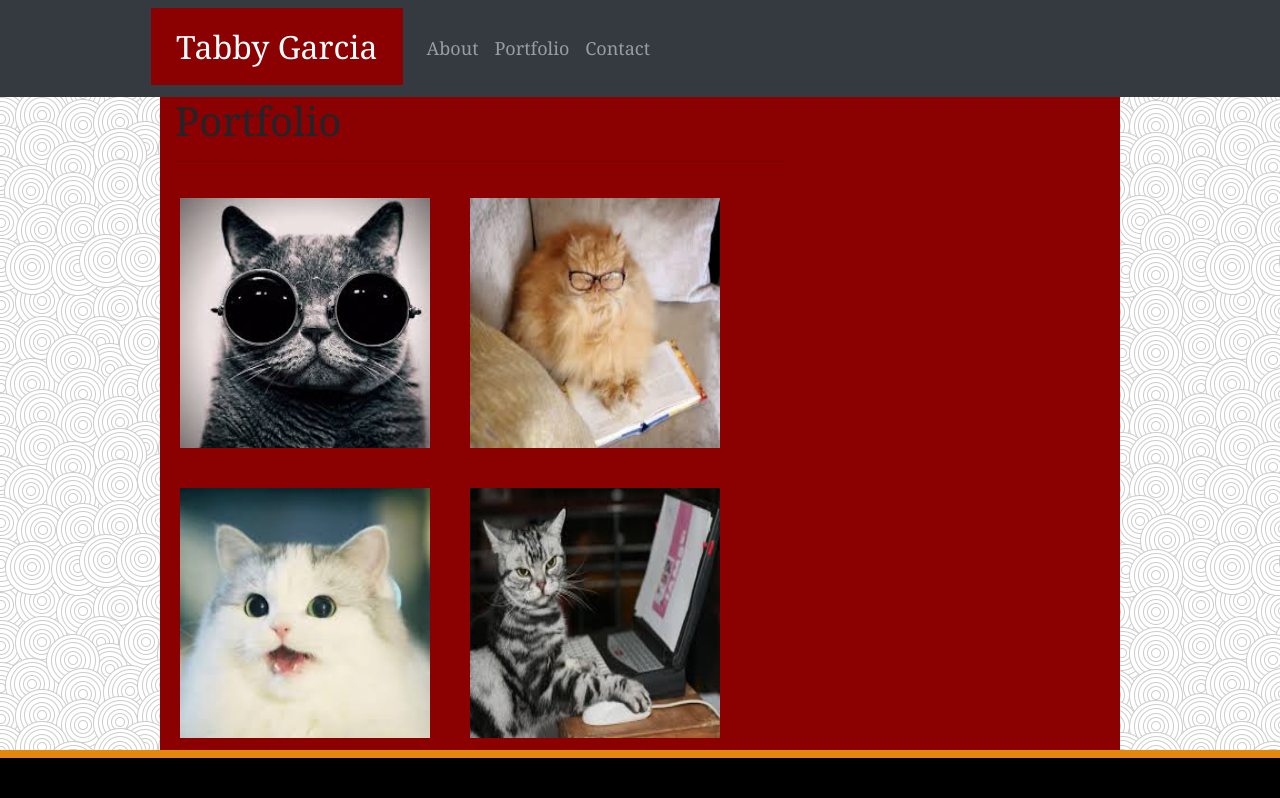
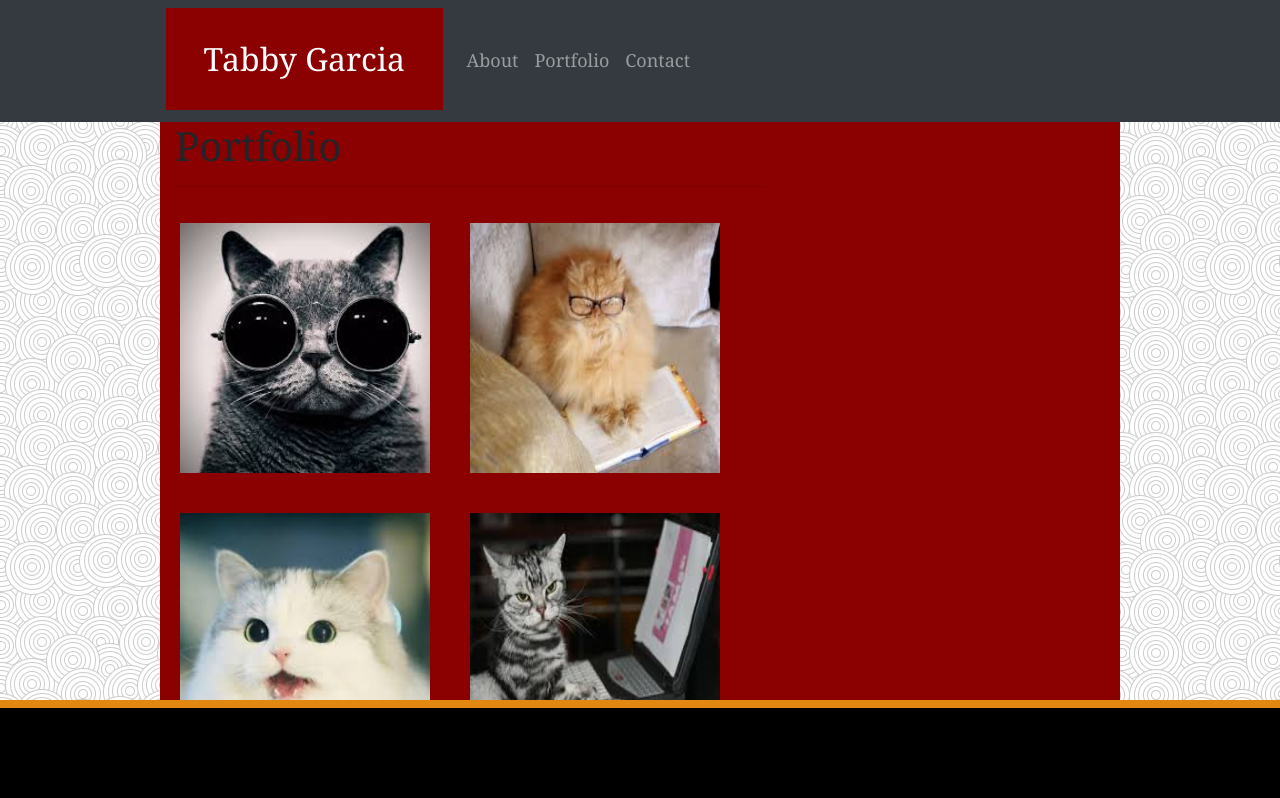
Before and after one commit to tabby-lab/Profile, a plain HTML site: page Gallery/portfolio.html in a window 1280 px wide. Shown: the top 798 px of the page. Drawn offline with nearby package versions, Linux system fonts and the light colour scheme.

Commit message:
final homework push

```diff
--- a/Gallery/portfolio.css
+++ b/Gallery/portfolio.css
@@ -4,6 +4,13 @@ body{
     line-height: 150%;
     margin: 0;
     padding: 0;
+    height: 100%;
+    width: 100%;
+}
+
+html{
+    height: 100%;
+
 }
 
 .background-image {
@@ -17,8 +24,8 @@ body{
 .navbar-brand{
     font-size: xx-large;
     background-color: darkred;
-    margin-left: 135px;
-    padding: 2%;
+    margin-left: 150px;
+    padding: 3%;
 
 }
 
@@ -30,8 +37,14 @@ body{
 
 .container {
     background-color: darkred;
-    height:960px;
+    height: 960px;
     width: 960px;
+    margin: auto;
+}
+
+.row{
+    max-height: 100%;
+    width:100%;
 }
 
 .flex-container {
@@ -70,7 +83,7 @@ body{
 footer {
     background-color: #000;
     position: fixed;
-    height: 50px;
+    height: 100px;
     bottom: 0;
     border-top: 8px solid #e28710;
     left: 0;
--- a/Gallery/portfolio.html
+++ b/Gallery/portfolio.html
@@ -14,7 +14,7 @@
     <link rel="stylesheet" href="portfolio.css">
    </head>
     <body>
-        <div style="background-image: url('../index.html/swirl_pattern.png');">
+        <div style="background-image: url('../index.html/swirl_pattern.png');" class="swirls">
 
 
           <nav class="navbar navbar-expand-lg navbar-dark bg-dark">
--- a/index.html/index.css
+++ b/index.html/index.css
@@ -4,8 +4,11 @@ body{
     line-height: 150%;
     margin: 0;
     padding: 0;
+    height: 100%;
+    width: 100%;
+}
 
-}
+
 
 
 .background-image {
@@ -13,7 +16,7 @@ body{
 
   }
 
-.html{
+html{
     height: 100%;
 }
 
@@ -30,7 +33,7 @@ body{
     font-size: xx-large;
     background-color: darkred;
     margin-left: 150px;
-    padding: 2%;
+    padding: 3%;
 
 
 }
@@ -43,11 +46,16 @@ body{
 
 .container{
     background-color: darkred;
-    height: 960px;
+   height: 960px;
     width: 960px;
     margin: auto;
 
 
+}
+
+.row{
+    max-height: 100%;
+    width:100%;
 }
 
 .bio-img{
```
Also changed, not shown: index.html/index.html (+2 -0 lines).
